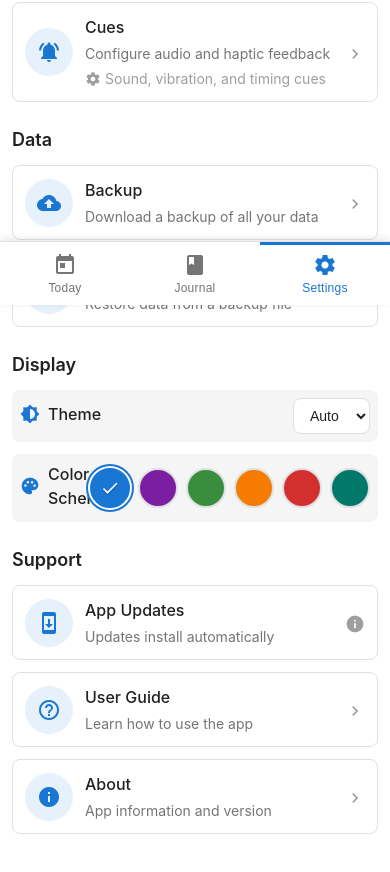
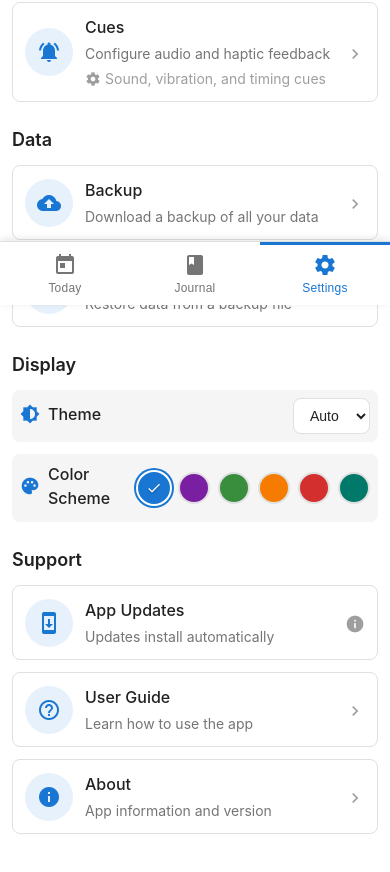
Before and after one commit to NateEaton/my-pt-pwa, a SvelteKit app: page /settings in a window 390 px wide. Shown: the part 539-1411 px from the top of the page. Built offline with nearby package versions, Linux system fonts and the light colour scheme.

Commit message:
Make color swatches smaller on mobile devices
Reduce color swatch size from 2.5rem to 2rem on screens under 480px
to prevent cramped appearance and improve mobile UX.

```diff
--- a/src/routes/settings/+page.svelte
+++ b/src/routes/settings/+page.svelte
@@ -823,5 +823,15 @@
     .volume-slider {
       width: 4rem;
     }
+
+    /* Smaller color swatches on mobile */
+    .color-swatch {
+      width: 2rem;
+      height: 2rem;
+    }
+
+    .color-swatch .material-icons {
+      font-size: 1rem;
+    }
   }
 </style>
```
